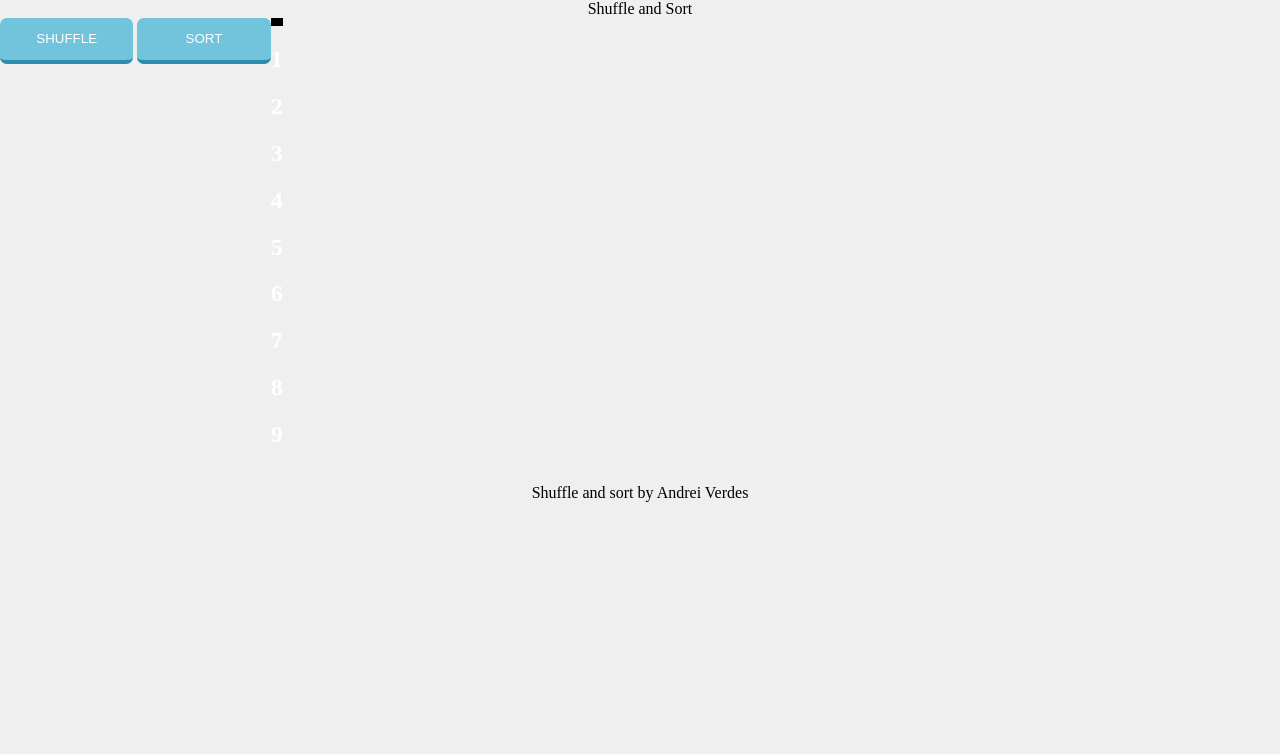
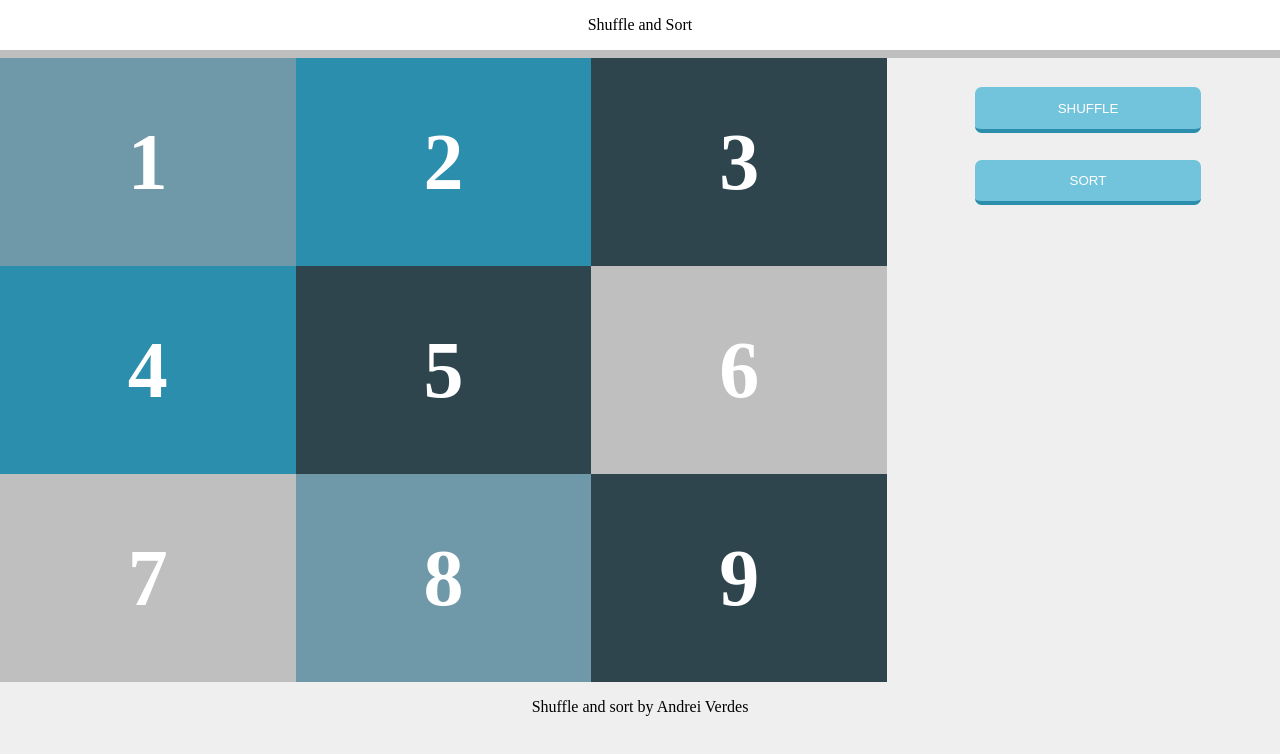
Before and after one commit to andreiVer/plainJsSprint, a plain HTML site: page index.html in a window 1280 px wide. Drawn offline with Linux system fonts and the light colour scheme.

Commit message:
L screen style

```diff
--- a/styles/styles.css
+++ b/styles/styles.css
@@ -32,9 +32,6 @@ footer{
     cursor: pointer;
     background-color: #2B8EAD;
 }
-.cards-pannel{
-    border-top: .5em solid ;
-}
 
 .card{
     color: #FFFF;
@@ -65,7 +62,6 @@ footer{
     }
 
     .cards-pannel{
-        border-top: none;
         width: 90%;
 
     }
@@ -94,11 +90,59 @@ footer{
     }
 }
 
-
 @media only screen and (min-width: 375px) and (max-width: 960px) {
 
 }
 
 @media only screen and (min-width: 960px) {
+    header{
+        background-color: #FFFF;
+        padding: 1em 0;
+    }
+    .content{
+        border-top: .5em solid #BFBFBF;
+        flex-direction: row-reverse;
+        align-items: flex-start;
+        justify-content: flex-end;
+    }
+    .cards-pannel{
+       width: 70%;
+       display: flex;
+       flex-direction: row;
+       flex-wrap: wrap;
+   }
 
+   .card{
+       position: relative;
+       display: flex;
+       justify-content: center;
+       align-items: center;
+       width: 33%;
+       height: 13em;
+   }
+   .card>h1{
+       position: relative;
+       z-index: 1;
+       font-size: 5em;
+   }
+   .card-color{
+       position: absolute;
+       width: 100%;
+       height: 100%;
+       z-index: 0;
+   }
+
+   .button-wrap{
+       display: flex;
+       flex-direction: column;
+       justify-content: center;
+       align-items: center;
+       width:30%;
+       padding-top: 1em;
+   }
+
+   .button-primary{
+       margin:1em;
+       width: 17em;
+   }
 }
```
